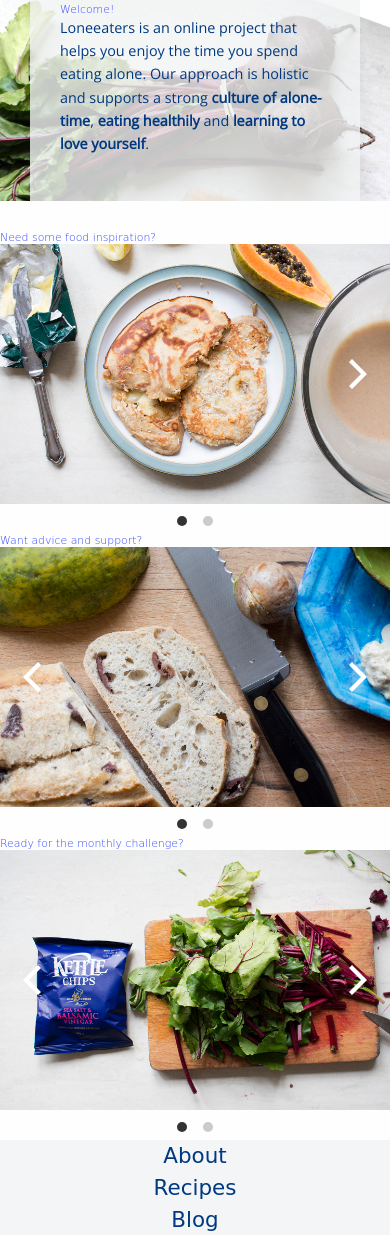
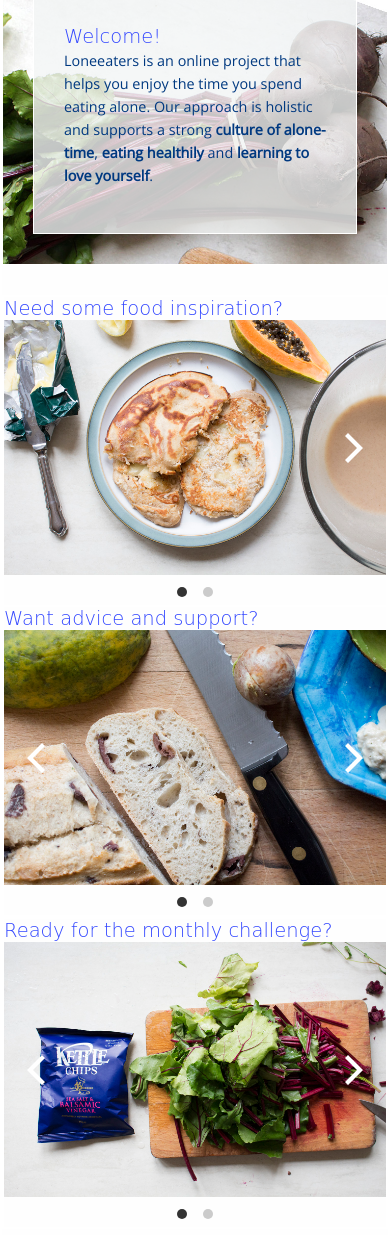
Before and after one commit to shutch25/final-project, a plain HTML site: page index.html in a window 390 px wide. Shown: the part 633-1868 px from the top of the page. Drawn offline with nearby package versions, Linux system fonts and the light colour scheme; a web font is replaced by a local one.

Commit message:
Text size and "sorting" layout
made text look good on mobile and tablet sizes and added white borders
to make it centre (weird!!)

```diff
--- a/index.html
+++ b/index.html
@@ -35,14 +35,14 @@
 
 				<main class="site-content">
 					<div class="row hero-image">
-						<div class="welcome small-12 medium-6 large-5 large-offset-6 columns">
+						<div class="welcome small-9 medium-6 large-5 large-offset-6 columns">
 							<h1>Welcome!</h1>
 							<p>Loneeaters is an online project that helps you enjoy the time you spend eating alone. Our approach is 			holistic and supports a strong <strong>culture of alone-time</strong>, <strong>eating healthily</strong> and <strong>learning to love yourself</strong>.</p>
 						</div>
 					</div>
 
 					<div class="row">
-						<div class="small-12 medium-8 medium-centered large-4 large-uncentered columns">
+						<div class="medium-8 medium-centered large-4 large-uncentered columns">
 							<h1>Need some food inspiration?</h1>
 							<div class="carousel js-flickity"
 							  data-flickity-options='{ "imagesLoaded": true, "percentPosition": false }'>
@@ -50,14 +50,16 @@
 							  <img src="images/guac.jpg"/>
 							</div>
 						</div>
-						<div class="small-12 medium-8 medium-centered large-4 large-uncentered columns">
+						<div class="medium-8 medium-centered large-4 large-uncentered columns">
 							<h1>Want advice and support?</h1>
 							<div class="carousel js-flickity" data-flickity-options='{ "wrapAround": true }'>
 							  <img src="images/blue.jpg"/>
 							  <img src="images/eggs.jpg"/>
 							</div>
 						</div>
-						<div class="small-12 medium-8 medium-centered large-4 large-uncentered columns">
+						<div class="medium-2 columns">
+						</div>
+						<div class="medium-8 medium-centered large-4 large-uncentered end columns">
 							<h1>Ready for the monthly challenge?</h1>
 							<div class="carousel js-flickity" data-flickity-options='{ "wrapAround": true }'>
 							  <img src="images/snack.jpg"/>
--- a/scss/_content.scss
+++ b/scss/_content.scss
@@ -5,7 +5,15 @@
     font-weight: lighter;
     margin:0;
     text-align:left;
-    font-size: 2.8vw;
+    font-size: 5vw;
+	font-family: $heading-font;
+
+	@media only screen and (min-width: $break-medium) {
+   	font-size: 4.3vw;
+  }
+  	@media only screen and (min-width: $break-large) {
+   	font-size: 2.8vw;
+  }
 	}
 }
 
@@ -28,13 +36,13 @@ p {
   	margin: 0 0 30px 0;
 }
 
-//.row {
-//	border: 1px solid blue;
-//}
-//
-//.columns {
-//	border: 1px solid pink;
-//}
+.row {
+	border: 1px solid white;
+}
+
+.columns {
+	border: 1px solid white;
+}
 
 .site-container {
 	margin: 2vw auto;
```
Also changed, not shown: scss/_header.scss (line endings or trailing spaces), scss/main.css, scss/main.scss (line endings or trailing spaces).
